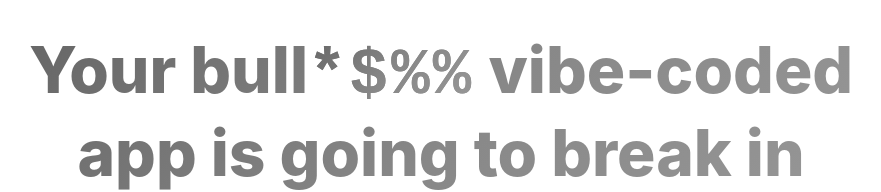
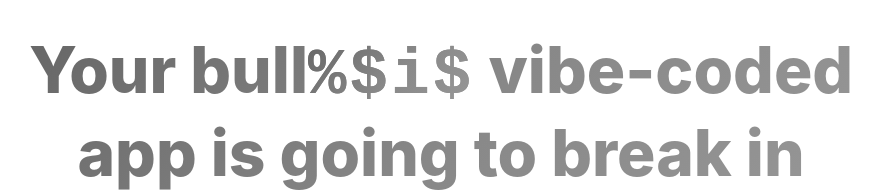
Before and after one commit to ktut/fixyourvibes, a Vue app: page / in a window 1280 px wide. Shown: the top 192 px of the page, without its empty margins (199-1080 px from the left). Built offline with nearby package versions, Linux system fonts and the light colour scheme.

Commit message:
Update App.vue

```diff
--- a/src/App.vue
+++ b/src/App.vue
@@ -23,10 +23,16 @@ export default {
   },
   methods: {
     startAnimation() {
+      const correctLetters = ['s', 'h', 'i', 't']
       this.animationInterval = setInterval(() => {
-        this.glitchText = Array.from({ length: 4 }, () =>
-          this.animatedChars[Math.floor(Math.random() * this.animatedChars.length)]
-        ).join('')
+        this.glitchText = Array.from({ length: 4 }, (_, index) => {
+          // 25% chance to show the correct letter in its proper place
+          if (Math.random() < 0.25) {
+            return correctLetters[index]
+          }
+          // Otherwise show a random character from animatedChars
+          return this.animatedChars[Math.floor(Math.random() * this.animatedChars.length)]
+        }).join('')
       }, 400)
     }
   }
```
